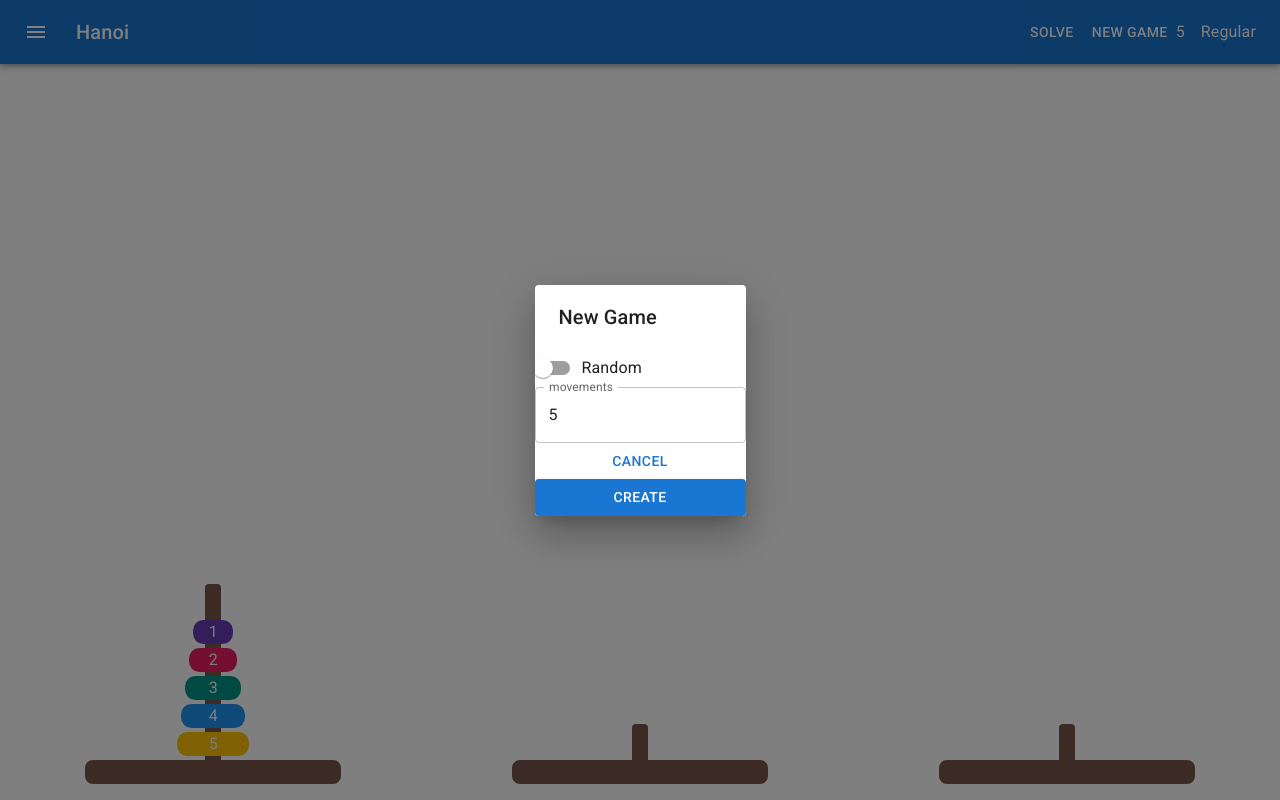
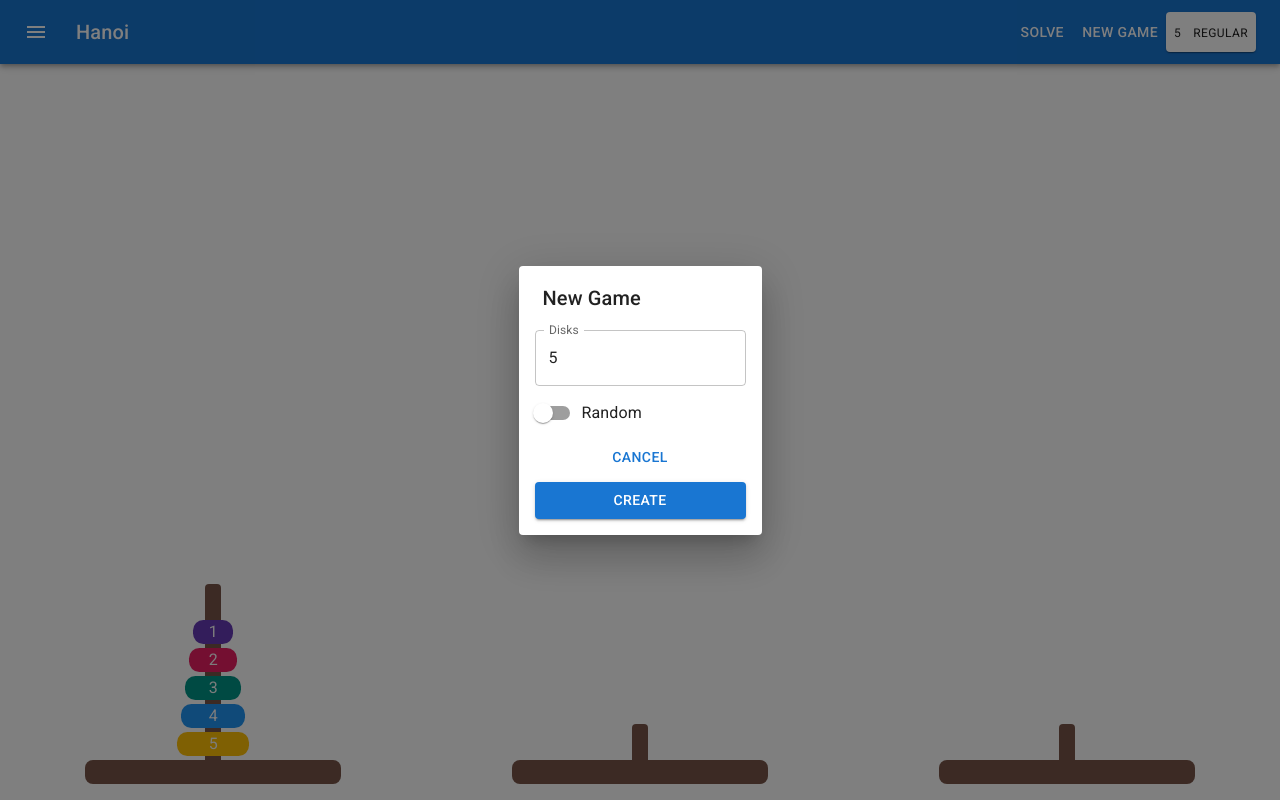
Before and after one commit to levhita/hanoi, a React (Create React App) app in the folder frontend/: page / in a window 1280 px wide. Both pictures are taken after a click on the button "NEW GAME". Built offline with nearby package versions, Linux system fonts and the light colour scheme.

Commit message:
* move state to new parent component game * new game dialog working and styled * fixed naming convention from movements to disks

```diff
--- a/frontend/src/App.js
+++ b/frontend/src/App.js
@@ -4,15 +4,14 @@ import '@fontsource/roboto/300.css';
 import '@fontsource/roboto/400.css';
 import '@fontsource/roboto/500.css';
 import '@fontsource/roboto/700.css';
-import Header from './components/Header';
-import Simulation from './components/Simulation';
+
+import Game from './components/Game';
 
  function App() {
   return (
     <>
     <CssBaseline/>
-    <Header/>
-    <Simulation item xs={8}/>
+    <Game/>
     </>
   );
 }
--- a/frontend/src/components/Controls.jsx
+++ b/frontend/src/components/Controls.jsx
@@ -1,21 +1,22 @@
 import React from "react";
+import PropTypes from "prop-types";
+import { Button, Typography, Paper } from "@mui/material/";
 import NewGameDialog from "./NewGameDialog";
-import { Button, Typography } from "@mui/material/";
 
-export default function Controls() {
+function Controls({ newGame }) {
   const [type, setType] = React.useState("regular");
   const [open, setOpen] = React.useState(false);
-  const [movements, setMovements] = React.useState(5);
+  const [disks, setdisks] = React.useState(5);
 
   const handleClickOpen = () => {
     setOpen(true);
   };
 
-  const handleCreate = (movements, type) => {
+  const handleCreate = (disks, type) => {
     setOpen(false);
-    setMovements(movements);
+    setdisks(parseInt(disks));
     setType(type);
-    console.log("signal up new game", { movements, type });
+    newGame(parseInt(disks), type);
   };
 
   const handleCancel = () => {
@@ -28,17 +29,27 @@ export default function Controls() {
       <Button color="inherit" onClick={handleClickOpen}>
         New Game
       </Button>
-      <Typography>{movements}</Typography>
-      <Typography sx={{ marginLeft: "1em", textTransform: "capitalize" }}>
-        {type}
-      </Typography>
+      <Paper sx={{ padding: "0.5em" }}>
+        <Typography variant="caption">{disks}</Typography>
+        <Typography
+          variant="caption"
+          sx={{ marginLeft: "1em", textTransform: "uppercase" }}
+        >
+          {type}
+        </Typography>
+      </Paper>
       <NewGameDialog
         open={open}
         onCreate={handleCreate}
         onCancel={handleCancel}
-        movements={movements}
+        disks={disks}
         type={type}
       />
     </>
   );
 }
+
+Controls.propTypes = {
+  newGame: PropTypes.func.isRequired,
+};
+export default Controls;
--- /dev/null
+++ b/frontend/src/components/Game.jsx
@@ -0,0 +1,39 @@
+import React from "react";
+import Header from "./Header";
+import Simulation from "./Simulation";
+import _ from "lodash";
+
+export default function Game() {
+  const [game, setGame] = React.useState({
+    a: [1, 2, 3, 4, 5],
+    b: [],
+    c: [],
+  });
+
+  function newGame(disks, type) {
+    const newGame = { a: [], b: [], c: [] };
+    const sequence = _.range(1, disks + 1, 1);
+    if (type === "regular") {
+      newGame.a = sequence;
+    } else {
+      // Put the disk from lower to higher into a random peg
+      sequence.forEach((e) =>
+        newGame[String.fromCharCode(_.random(97, 99))].push(e)
+      );
+    }
+    setGame(newGame);
+  }
+
+  return (
+    <>
+      <Header newGame={newGame} />
+      <Simulation
+        item
+        xs={8}
+        game={game}
+        setGame={setGame}
+        handleNewGame={newGame}
+      />
+    </>
+  );
+}
--- a/frontend/src/components/Header.jsx
+++ b/frontend/src/components/Header.jsx
@@ -1,9 +1,10 @@
 import React from "react";
+import PropTypes from "prop-types";
 import { Box, AppBar, Toolbar, IconButton, Typography } from "@mui/material/";
 import MenuIcon from "@mui/icons-material/Menu";
 import Controls from "./Controls";
 
-export default function Simulation() {
+function Header({ newGame }) {
   return (
     <Box sx={{ marginBottom: "1em" }}>
       <AppBar position="static">
@@ -20,9 +21,13 @@ export default function Simulation() {
           <Typography variant="h6" component="div" sx={{ flexGrow: 1 }}>
             Hanoi
           </Typography>
-          <Controls />
+          <Controls newGame={newGame} />
         </Toolbar>
       </AppBar>
     </Box>
   );
 }
+Header.propTypes = {
+  newGame: PropTypes.func.isRequired,
+};
+export default Header;
--- a/frontend/src/components/NewGameDialog.jsx
+++ b/frontend/src/components/NewGameDialog.jsx
@@ -8,20 +8,21 @@ import {
   FormGroup,
   FormControlLabel,
   Switch,
+  Stack,
 } from "@mui/material/";
 
 function NewGameDialog(props) {
-  const { onCreate, onCancel, open, movements, type } = props;
-  const [newMovements, setNewMovements] = React.useState(movements);
+  const { onCreate, onCancel, open, disks, type } = props;
+  const [newDisks, setNewDisks] = React.useState(disks);
   const [newType, setNewType] = React.useState(type);
 
   const handleCreate = () => {
-    onCreate(newMovements, newType);
+    onCreate(newDisks, newType);
   };
 
   const handleCancel = () => {
     // Reset to default values
-    setNewMovements(movements);
+    setNewDisks(disks);
     setNewType(type);
     onCancel();
   };
@@ -33,6 +34,14 @@ function NewGameDialog(props) {
   return (
     <Dialog onClose={handleCancel} open={open}>
       <DialogTitle>New Game</DialogTitle>
+      <Stack spacing="0.5em" sx={{ margin: "0em 1em 1em 1em" }}>
+        <TextField
+          label="Disks"
+          value={newDisks}
+          onChange={(event) => {
+            setNewDisks(event.target.value);
+          }}
+        />
         <FormGroup>
           <FormControlLabel
             control={
@@ -45,17 +54,11 @@ function NewGameDialog(props) {
             label="Random"
           />
         </FormGroup>
-      <TextField
-        label="movements"
-        value={newMovements}
-        onChange={(event) => {
-          setNewMovements(event.target.value);
-        }}
-      />
         <Button onClick={handleCancel}>Cancel</Button>
         <Button variant="contained" onClick={handleCreate}>
           Create
         </Button>
+      </Stack>
     </Dialog>
   );
 }
@@ -64,7 +67,7 @@ NewGameDialog.propTypes = {
   onCreate: PropTypes.func.isRequired,
   onCancel: PropTypes.func.isRequired,
   open: PropTypes.bool.isRequired,
-  movements: PropTypes.number.isRequired,
+  disks: PropTypes.number.isRequired,
   type: PropTypes.string.isRequired,
 };
 
--- a/frontend/src/components/Simulation.jsx
+++ b/frontend/src/components/Simulation.jsx
@@ -1,16 +1,10 @@
 import React from "react";
 import _ from "lodash";
-// import PropTypes from "prop-types";
+import PropTypes from "prop-types";
 import { Stack } from "@mui/material/";
 import Tower from "./Tower";
 
-export default function Simulation() {
-  const [game, setGame] = React.useState({
-    a: [1, 2, 3, 4, 5],
-    b: [],
-    c: [],
-  });
-
+function Simulation({ game, setGame }) {
   const [selectedTower, setSelectedTower] = React.useState("");
 
   function handleClick(tower) {
@@ -62,3 +56,10 @@ export default function Simulation() {
     </Stack>
   );
 }
+
+Simulation.propTypes = {
+  game: PropTypes.array.isRequired,
+  setGame: PropTypes.func.isRequired,
+};
+
+export default Simulation;
```
Lines whose indentation alone changed are shown as unchanged.
